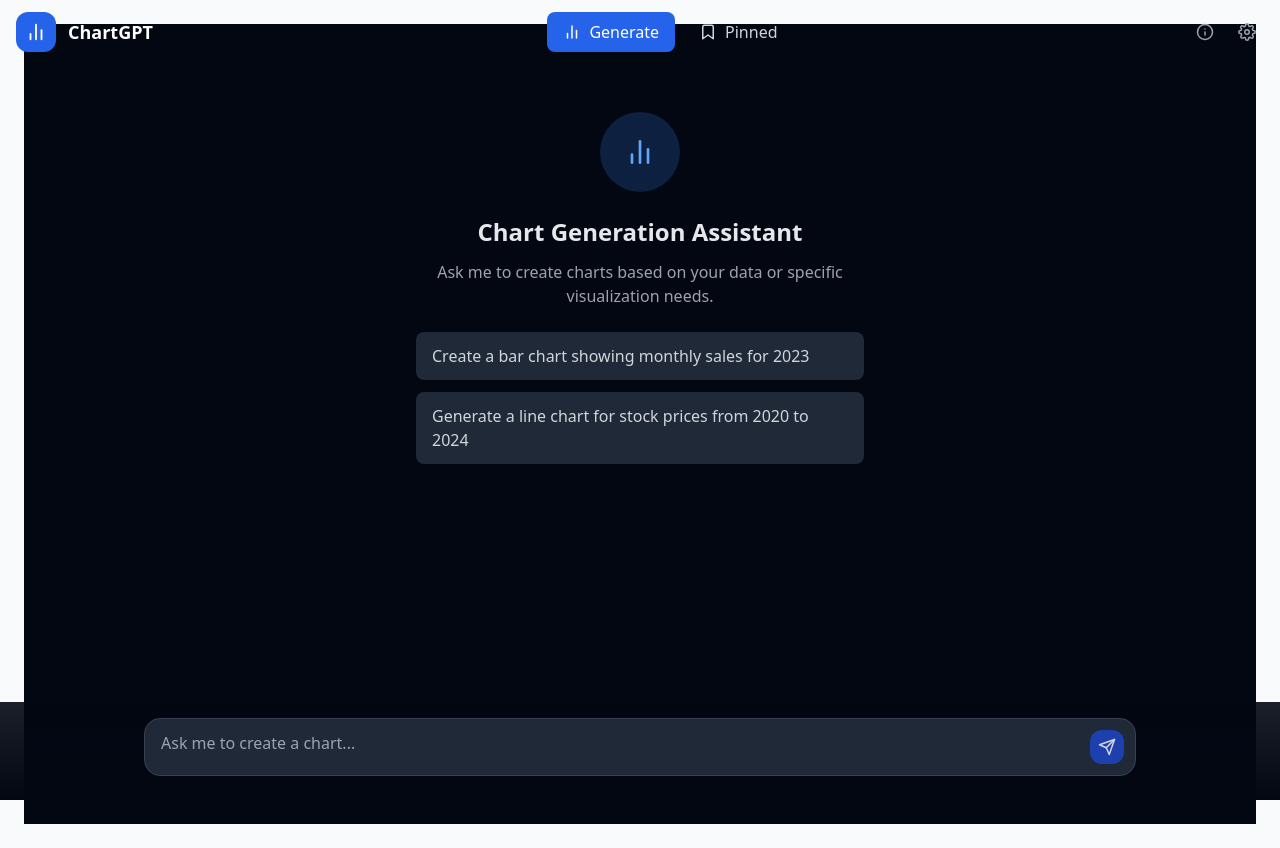
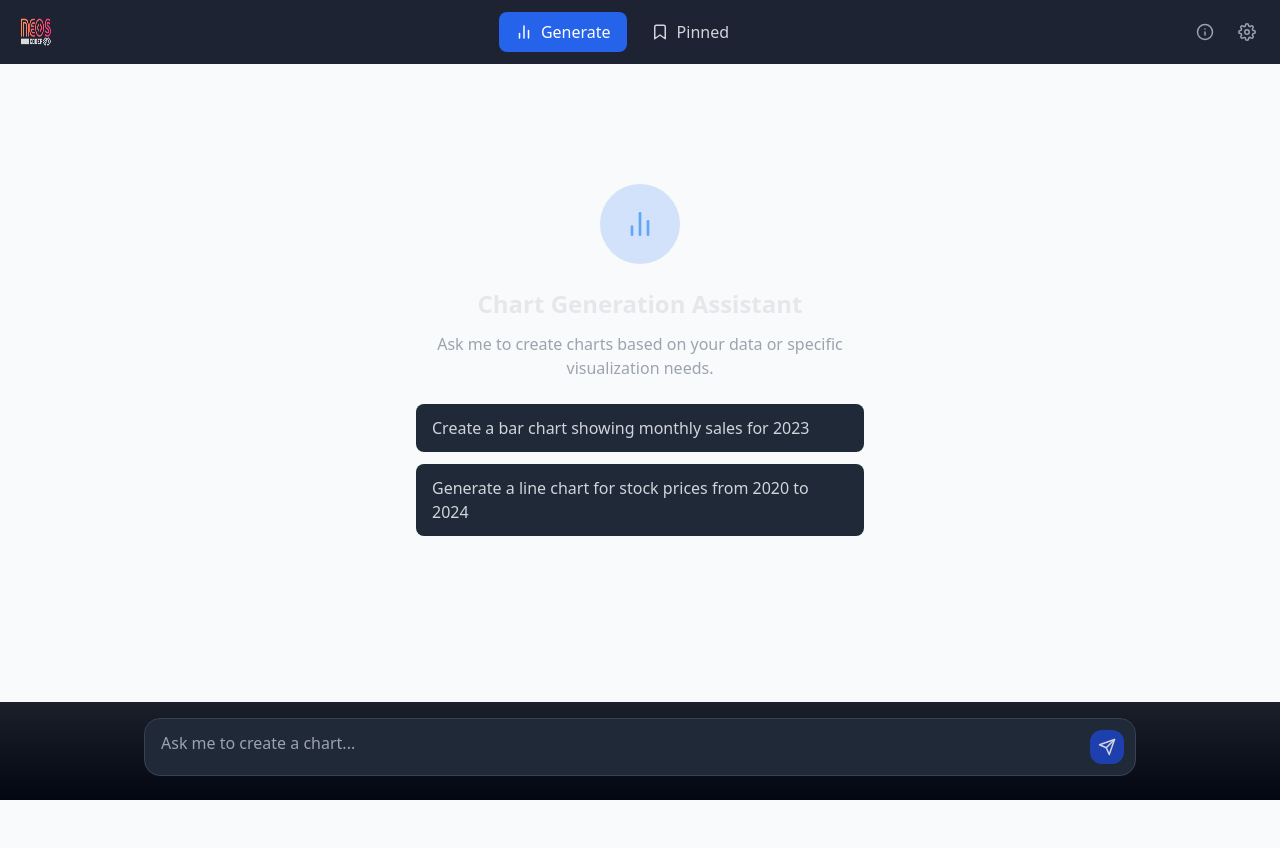
Before and after one commit to alifrahman363/AI-Dashboard, a Next.js app in the folder fe-dashboard/: page / in a window 1280 px wide. After the commit the page ends 800 px from the top, so only its background shows below. Built offline with nearby package versions, Linux system fonts and the light colour scheme.

Commit message:
updated UI

```diff
--- a/fe-dashboard/src/app/page.tsx
+++ b/fe-dashboard/src/app/page.tsx
@@ -173,7 +173,7 @@
   };
 
   return (
-    <div className="flex flex-col bg-gray-950 text-white min-h-screen">
+    <div className="flex flex-col text-white" style={{ height: '87vh' }}>
       {/* Spacer for fixed navbar */}
       <div className="h-16"></div>
 
--- a/fe-dashboard/src/components/Navbar.tsx
+++ b/fe-dashboard/src/components/Navbar.tsx
@@ -35,14 +35,16 @@
                 : 'bg-transparent'
                 }`}
         >
-            <div className="max-w-7xl mx-auto px-4">
+            <div className="max-w-7xl mx-auto px-4 bg-gray-900/95 ">
                 <div className="flex items-center justify-between h-16">
                     {/* Logo */}
                     <div className="flex items-center gap-3">
-                        <div className="flex items-center justify-center w-10 h-10 bg-blue-600 rounded-xl">
-                            <FiBarChart2 size={22} color="white" />
+                        <div className="flex items-center justify-center w-10 h-10   rounded-xl">
+                            {/* <FiBarChart2 size={22} color="white" /> */}
+                            {/* add logo */}
+                            <img src="images/logo.png" alt="Logo" className="w-8 h-8" />
                         </div>
-                        <span className="text-lg font-semibold text-white">ChartGPT</span>
+                        {/* <span className="text-lg font-semibold text-white">ChartGPT</span> */}
                     </div>
 
                     {/* Desktop Navigation */}
```
